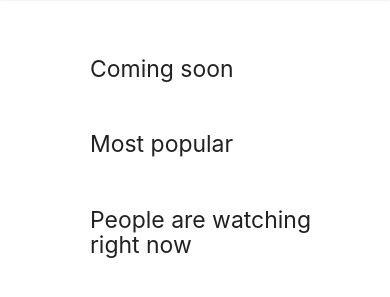
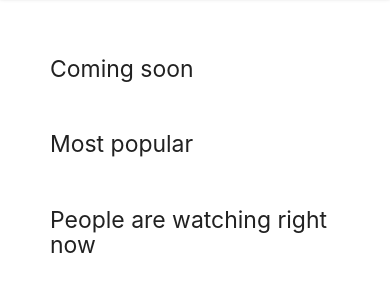
Before and after one commit to nhamidi90/k-watch, a Flask app: page / in a window 390 px wide. Shown: the part 59-356 px from the top of the page. Run offline with Flask 3, Linux system fonts and the light colour scheme; data that the repository does not hold is empty; some libraries are stand-ins or nearby versions.

Commit message:
Add media queries for home page

```diff
--- a/static/css/style.css
+++ b/static/css/style.css
@@ -52,7 +52,6 @@ p {
 .row-margin {
 	margin-left: 50px;
 	margin-right: 50px;
-	/* border: 1px solid; */
 }
 
 .upcoming-header {
@@ -278,10 +277,31 @@ h6 {
 
 /* media queries  */
 
+@media only screen and (max-width: 455px) {
+	.profile-header {
+		gap: 0;
+		padding-right: 20px;
+	}
+
+	.row-margin {
+		/* display: flex;
+		flex-direction: column;
+		justify-content: center; */
+		margin-bottom: 10px;
+	}
+
+	.img-spacing {
+		margin-bottom: 10px;
+	}
+
+	h5 {
+		margin-left: 0;
+	}
+}
+
 @media only screen and (max-width: 500px) {
 	.table-col {
 		display: none;
-
 	}
 }
 
```
